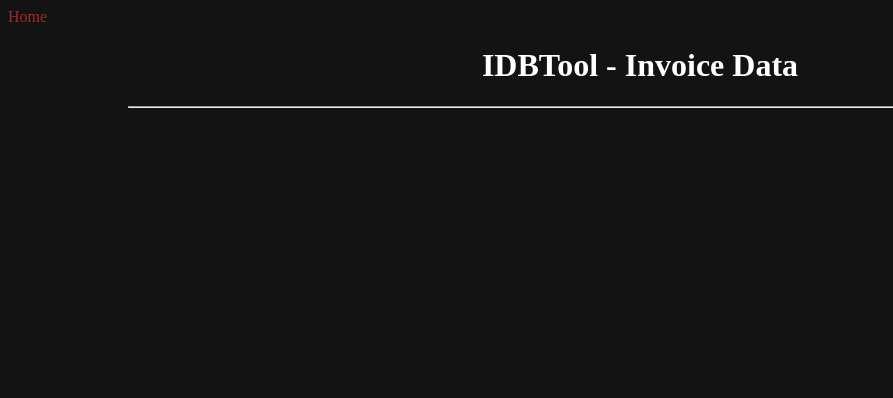
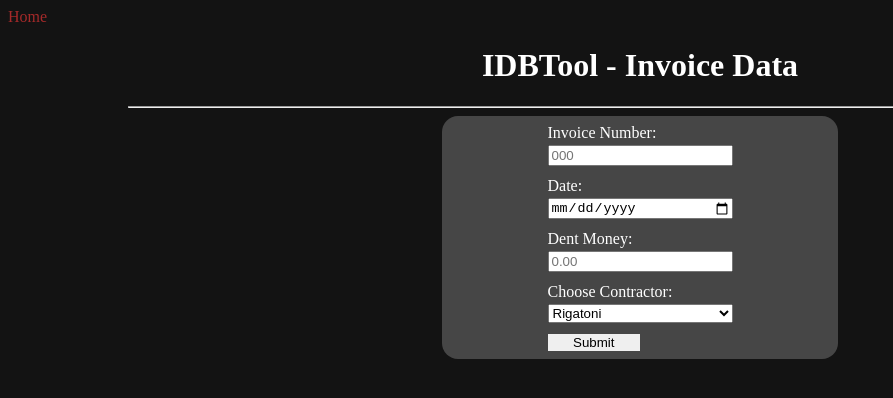
Before and after one commit to Irond76/IDBTool, a SvelteKit app: page /addInvoice in a window 1280 px wide. Shown: the top 398 px of the page, without its empty margins (0-893 px from the left). Built offline with nearby package versions, Linux system fonts and the light colour scheme.

Commit message:
fixed overwrite error

```diff
--- a/src/models/ContractorModel.js
+++ b/src/models/ContractorModel.js
@@ -17,7 +17,7 @@ const yourSchema = new Schema({
 
 });
 
-const contractor = mongoose.model('contractors', yourSchema);
+const contractor = mongoose.models.Contractor || mongoose.model('contractor', yourSchema);;
 
 
 export const Contractor = contractor
--- a/src/routes/addInvoice/+page.svelte
+++ b/src/routes/addInvoice/+page.svelte
@@ -1,15 +1,96 @@
+<script>
+    // export let data;
+</script>
+
 <div class="welcome-container">
     <h1 class="welcome">IDBTool - Invoice Data</h1>
     <hr>
 </div >
 
 
+<div class="form-container">
+    <div class="form">
+        <form action="/addInvoice" method="post">
+            <label for="invoiceNumber">Invoice Number: </label>
+            <input type="text" name="invoiceNumber" id="invoiceNumber" placeholder="000">
+            <label for="date" >Date: </label>
+            <input type="date" name="date" id="date" >
+            <label for="dentMoney" >Dent Money: </label>
+            <input type="number" id="dentMoney" name="dentMoney" step="0.01" min="0" placeholder="0.00" >
+            <label for="contractors">Choose Contractor:</label>
+            <select name="contractors" id="contractors">
+                <option value="rigatoni">Rigatoni</option>
+                <option value="dave">Dave</option>
+                <option value="pumpernickel">Pumpernickel</option>
+                <option value="reeses">Reeses</option>
+            </select>
 
 
+            <button type="submit" on:submit|preventDefault>Submit</button>
+        </form>
 
+    </div>
+</div>
+<!-- <div class="contractor-list">
+    {#each data.data as contractor }
+    <div class="contractor-single">
+            <ul>
+                <li>Contractor: {contractor.Name} </li>
+                <li>Contractor Phone: {contractor.Phone} </li>
+                <li>Contractor Percentage: {contractor.ContractorPercentage}%</li>
+            </ul>
 
+        </div>
+        {/each}
+
+</div> -->
 
 <style>
+    select {
+        margin-bottom: .8em;
+    }
+    .form-container {
+        background-color: rgb(70, 70, 70);
+        border-radius: 1em;
+        width: 30%;
+        display: grid;
+        grid-template-columns: 1fr;
+        margin: 0 auto;
+        justify-items: center;
+        padding: .5em;
+    }
+    form {
+        width: fit-content;
+        display: grid;
+        grid-template-columns:  1;
+    }
+    li {
+        list-style: none;
+    }
+    button {
+        width: 50%;
+        border: none;
+    }
+    label {
+        margin-bottom: .2em;
+    }
+    input {
+        margin-bottom: .8em;
+    }
+
+    .contractor-list {
+        margin-top: 2em;
+        width: 100%;
+        display: grid;
+        grid-template-columns: 1fr 1fr 1fr 1fr ;
+        row-gap: 1em
+    }
+    .contractor-single {
+        background-color: rgb(70, 70, 70);
+        border-radius: .2em;
+        width: 20dvw;
+
+    }
     .welcome-container {
         width: 80dvw;
         margin: 0 auto;
```
